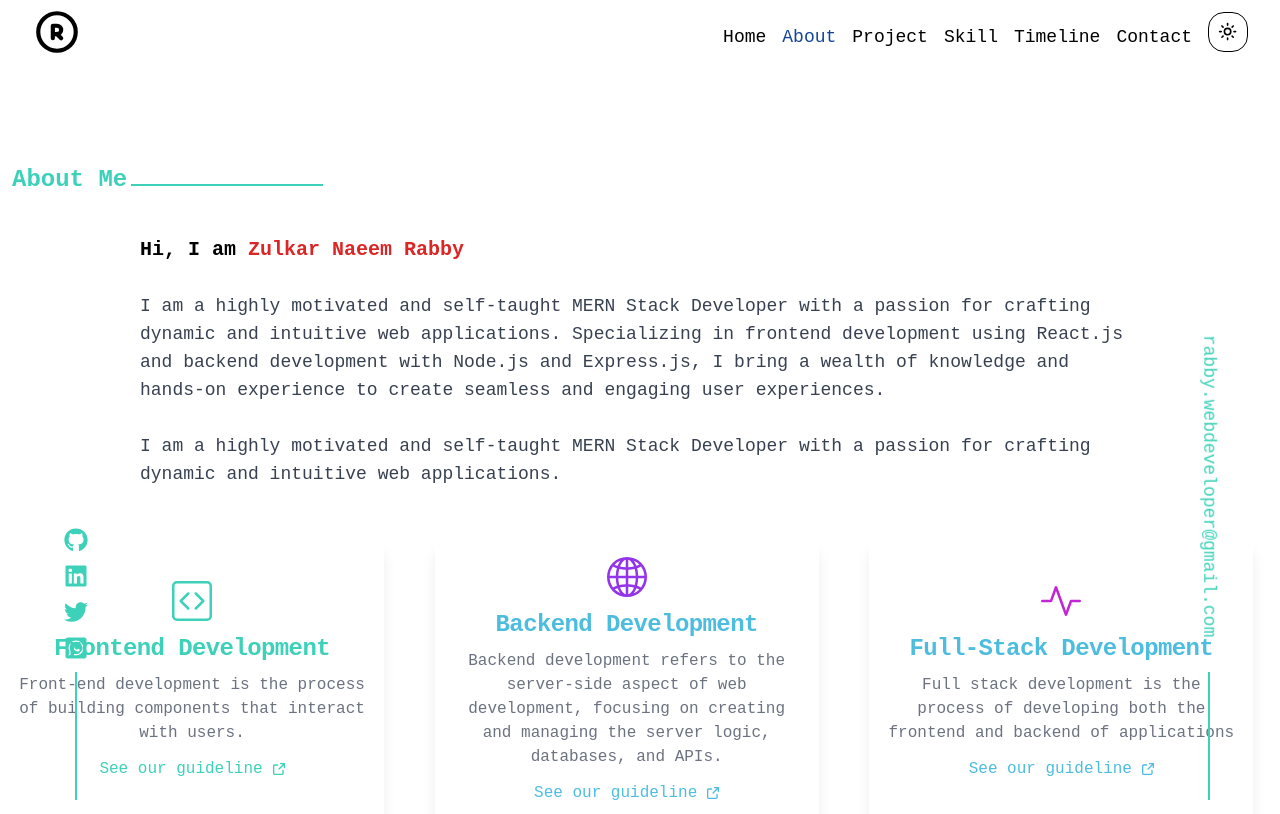
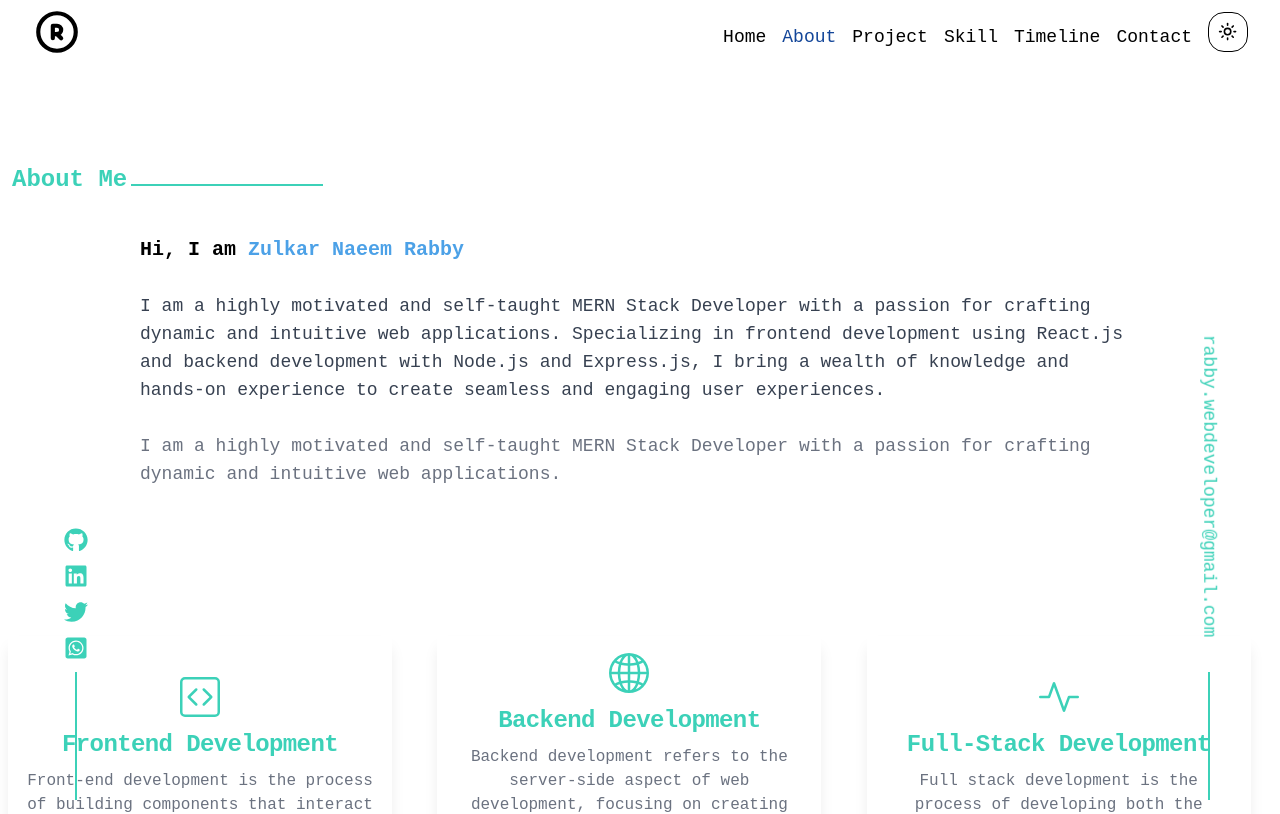
Before and after one commit to rabby-web/Rabby-Portfolio, a Next.js app: page /about in a window 1280 px wide. Shown: the top 814 px of the page. Built offline with nearby package versions, Linux system fonts and the light colour scheme.

Commit message:
all fixt about and banner card color

```diff
--- a/src/components/Banner/BannerText.tsx
+++ b/src/components/Banner/BannerText.tsx
@@ -12,7 +12,7 @@ const BannerText = () => {
       <h2 className="text-dark-03 text-3xl md:text-4xl lg:text-5xl font-bold text-[#46EBC2]">
         Zulkar Naeem Rabby
       </h2>
-      <h2 className="dark:text-white text-xl md:text-2xl lg:text-3xl font-semibold">
+      <h2 className="dark:text-white text-xl md:text-2xl lg:text-3xl font-semibold lg:mt-2">
         And I{"'"}m{" "}
         <span className="dark:text-[#61DAFB] text-[#134699]">
           Full Stack Web-Developer
--- a/src/components/shared/AboutCard.tsx
+++ b/src/components/shared/AboutCard.tsx
@@ -5,29 +5,29 @@ const AboutCard = () => {
   return (
     <div>
       {/* card */}
-      <div className="grid grid-cols-1 md:grid-cols-2 lg:grid-cols-3 lg:gap-6 gap-3 mt-10">
-        <div className="max-w-sm overflow-hidden shadow-lg w-full p-2 md:p-4  text-center flex flex-col justify-center items-center relative group hover:text-rose-600 text-[#3CD1B8] rounded-md bg-white dark:bg-opacity-[0.01] border border-white border-opacity-10 backdrop-blur-[10px]">
+      <div className="grid grid-cols-1 md:grid-cols-2 lg:grid-cols-3 lg:gap-6 gap-3 mt-10 md:mt-32 p-2">
+        <div className="max-w-sm overflow-hidden shadow-lg w-full p-2 md:p-4  text-center flex flex-col justify-center items-center relative group hover:text-[#4ca1e7] text-[#3CD1B8] rounded-md bg-white dark:bg-opacity-[0.01] border border-white border-opacity-10 backdrop-blur-[10px]">
           <svg
             xmlns="http://www.w3.org/2000/svg"
             fill="currentColor"
-            className="bi bi-code-square w-10 h-10 text-[#3CD1B8]  hover:dark:text-[#3CD1B8] mb-3"
+            className="bi bi-code-square w-10 h-10 text-[#3CD1B8]  hover:dark:text-[#4ca1e7] mb-3"
             viewBox="0 0 16 16"
           >
             <path d="M14 1a1 1 0 0 1 1 1v12a1 1 0 0 1-1 1H2a1 1 0 0 1-1-1V2a1 1 0 0 1 1-1zM2 0a2 2 0 0 0-2 2v12a2 2 0 0 0 2 2h12a2 2 0 0 0 2-2V2a2 2 0 0 0-2-2z" />
             <path d="M6.854 4.646a.5.5 0 0 1 0 .708L4.207 8l2.647 2.646a.5.5 0 0 1-.708.708l-3-3a.5.5 0 0 1 0-.708l3-3a.5.5 0 0 1 .708 0m2.292 0a.5.5 0 0 0 0 .708L11.793 8l-2.647 2.646a.5.5 0 0 0 .708.708l3-3a.5.5 0 0 0 0-.708l-3-3a.5.5 0 0 0-.708 0" />
           </svg>
           <a href="#">
-            <h5 className="mb-2 text-2xl font-semibold tracking-tight text-[#3CD1B8] hover:text-[#3CD1B8]">
+            <h5 className="mb-2 text-2xl font-semibold tracking-tight text-[#3CD1B8] hover:text-[#4ca1e7]">
               Frontend Development
             </h5>
           </a>
-          <p className="mb-3 font-normal text-gray-500 dark:text-gray-400">
+          <p className="mb-3 font-normal text-gray-500 dark:text-gray-400 hover:dark:text-gray-300 hover:text-gray-600">
             Front-end development is the process of building components that
             interact with users.
           </p>
           <Link
             href="coming"
-            className="inline-flex font-medium items-center text-[#3CD1B8] hover:underline"
+            className="inline-flex font-medium items-center text-[#3CD1B8] hover:text-[#4ca1e7] hover:underline"
           >
             See our guideline
             <svg
@@ -51,25 +51,25 @@ const AboutCard = () => {
           <svg
             xmlns="http://www.w3.org/2000/svg"
             fill="currentColor"
-            className="bi bi-globe2 w-10 h-10 text-purple-600  hover:dark:text-[#3CD1B8] mb-3"
+            className="bi bi-globe2 w-10 h-10 text-[#3CD1B8]  hover:dark:text-[#4ca1e7] mb-3"
             viewBox="0 0 16 16"
           >
             <path d="M0 8a8 8 0 1 1 16 0A8 8 0 0 1 0 8m7.5-6.923c-.67.204-1.335.82-1.887 1.855q-.215.403-.395.872c.705.157 1.472.257 2.282.287zM4.249 3.539q.214-.577.481-1.078a7 7 0 0 1 .597-.933A7 7 0 0 0 3.051 3.05q.544.277 1.198.49zM3.509 7.5c.036-1.07.188-2.087.436-3.008a9 9 0 0 1-1.565-.667A6.96 6.96 0 0 0 1.018 7.5zm1.4-2.741a12.3 12.3 0 0 0-.4 2.741H7.5V5.091c-.91-.03-1.783-.145-2.591-.332M8.5 5.09V7.5h2.99a12.3 12.3 0 0 0-.399-2.741c-.808.187-1.681.301-2.591.332zM4.51 8.5c.035.987.176 1.914.399 2.741A13.6 13.6 0 0 1 7.5 10.91V8.5zm3.99 0v2.409c.91.03 1.783.145 2.591.332.223-.827.364-1.754.4-2.741zm-3.282 3.696q.18.469.395.872c.552 1.035 1.218 1.65 1.887 1.855V11.91c-.81.03-1.577.13-2.282.287zm.11 2.276a7 7 0 0 1-.598-.933 9 9 0 0 1-.481-1.079 8.4 8.4 0 0 0-1.198.49 7 7 0 0 0 2.276 1.522zm-1.383-2.964A13.4 13.4 0 0 1 3.508 8.5h-2.49a6.96 6.96 0 0 0 1.362 3.675c.47-.258.995-.482 1.565-.667m6.728 2.964a7 7 0 0 0 2.275-1.521 8.4 8.4 0 0 0-1.197-.49 9 9 0 0 1-.481 1.078 7 7 0 0 1-.597.933M8.5 11.909v3.014c.67-.204 1.335-.82 1.887-1.855q.216-.403.395-.872A12.6 12.6 0 0 0 8.5 11.91zm3.555-.401c.57.185 1.095.409 1.565.667A6.96 6.96 0 0 0 14.982 8.5h-2.49a13.4 13.4 0 0 1-.437 3.008M14.982 7.5a6.96 6.96 0 0 0-1.362-3.675c-.47.258-.995.482-1.565.667.248.92.4 1.938.437 3.008zM11.27 2.461q.266.502.482 1.078a8.4 8.4 0 0 0 1.196-.49 7 7 0 0 0-2.275-1.52c.218.283.418.597.597.932m-.488 1.343a8 8 0 0 0-.395-.872C9.835 1.897 9.17 1.282 8.5 1.077V4.09c.81-.03 1.577-.13 2.282-.287z" />
           </svg>
 
           <a href="#">
-            <h5 className="mb-2 text-2xl font-semibold tracking-tight text-[#4DBDDF] hover:text-[#3CD1B8]">
+            <h5 className="mb-2 text-2xl font-semibold tracking-tight text-[#3CD1B8] hover:text-[#4ca1e7]">
               Backend Development
             </h5>
           </a>
-          <p className="mb-3 font-normal text-gray-500 dark:text-gray-400">
+          <p className="mb-3 font-normal text-gray-500 dark:text-gray-400 hover:dark:text-gray-300 hover:text-gray-600">
             Backend development refers to the server-side aspect of web
             development, focusing on creating and managing the server logic,
             databases, and APIs.
           </p>
           <Link
             href="coming"
-            className="inline-flex font-medium items-center text-[#4DBDDF] hover:underline"
+            className="inline-flex font-medium items-center text-[#3CD1B8] hover:text-[#4ca1e7] hover:underline"
           >
             See our guideline
             <svg
@@ -95,7 +95,7 @@ const AboutCard = () => {
             width="16"
             height="16"
             fill="currentColor"
-            className="bi bi-activity w-10 h-10 text-fuchsia-600  hover:dark:text-[#3CD1B8] mb-3"
+            className="bi bi-activity w-10 h-10 text-[#3CD1B8] hover:dark:text-[#4ca1e7] mb-3"
             viewBox="0 0 16 16"
           >
             <path
@@ -104,17 +104,17 @@ const AboutCard = () => {
             />
           </svg>
           <a href="#">
-            <h5 className="mb-2 text-2xl font-semibold tracking-tight text-[#4DBDDF] hover:text-[#3CD1B8]">
+            <h5 className="mb-2 text-2xl font-semibold tracking-tight text-[#3CD1B8] hover:text-[#4ca1e7]">
               Full-Stack Development
             </h5>
           </a>
-          <p className="mb-3 font-normal text-gray-500 dark:text-gray-400">
+          <p className="mb-3 font-normal text-gray-500 dark:text-gray-400 hover:dark:text-gray-300 hover:text-gray-600">
             Full stack development is the process of developing both the
             frontend and backend of applications
           </p>
           <Link
             href="coming"
-            className="inline-flex font-medium items-center text-[#4DBDDF] hover:underline"
+            className="inline-flex font-medium items-center text-[#3CD1B8] hover:text-[#4ca1e7] hover:underline"
           >
             See our guideline
             <svg
--- a/src/components/shared/AboutPage.tsx
+++ b/src/components/shared/AboutPage.tsx
@@ -12,11 +12,14 @@ const AboutPage = () => {
           </div>
           <p className="sm:text-base md:text-lg font-medium max-w-5xl mx-auto  md:text-left p-3 text-dark-01 dark:text-white text-justify md:mt-4">
             <span className="font-semibold text-xl ">
-              Hi, I am <span className="text-red-600">Zulkar Naeem Rabby</span>
+              Hi, I am{" "}
+              <span className="text-[#4ca1e7] hover:text-[#3CD1B8]">
+                Zulkar Naeem Rabby
+              </span>
             </span>
             <br />
             <br />
-            <span className="dark:text-gray-300 text-gray-700">
+            <span className="font-normal text-gray-700 dark:text-gray-400 hover:dark:text-gray-300 hover:text-gray-600">
               {" "}
               I am a highly motivated and self-taught MERN Stack Developer with
               a passion for crafting dynamic and intuitive web applications.
@@ -27,7 +30,7 @@ const AboutPage = () => {
             </span>
             <br />
             <br />
-            <span className="dark:text-gray-300 text-gray-700">
+            <span className="font-normal text-gray-500 dark:text-gray-400 hover:dark:text-gray-300 hover:text-gray-600">
               {" "}
               I am a highly motivated and self-taught MERN Stack Developer with
               a passion for crafting dynamic and intuitive web applications.
```
